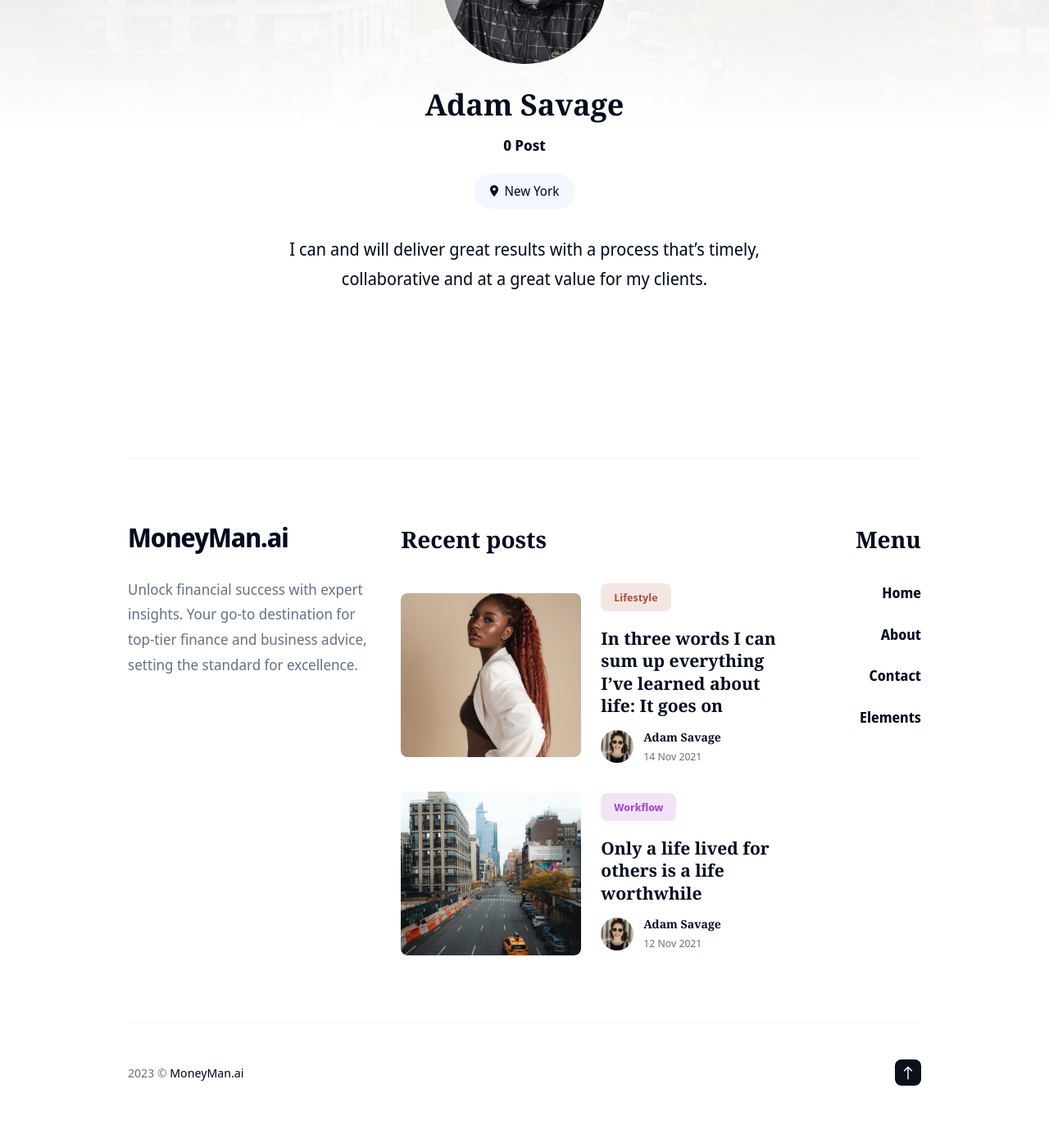
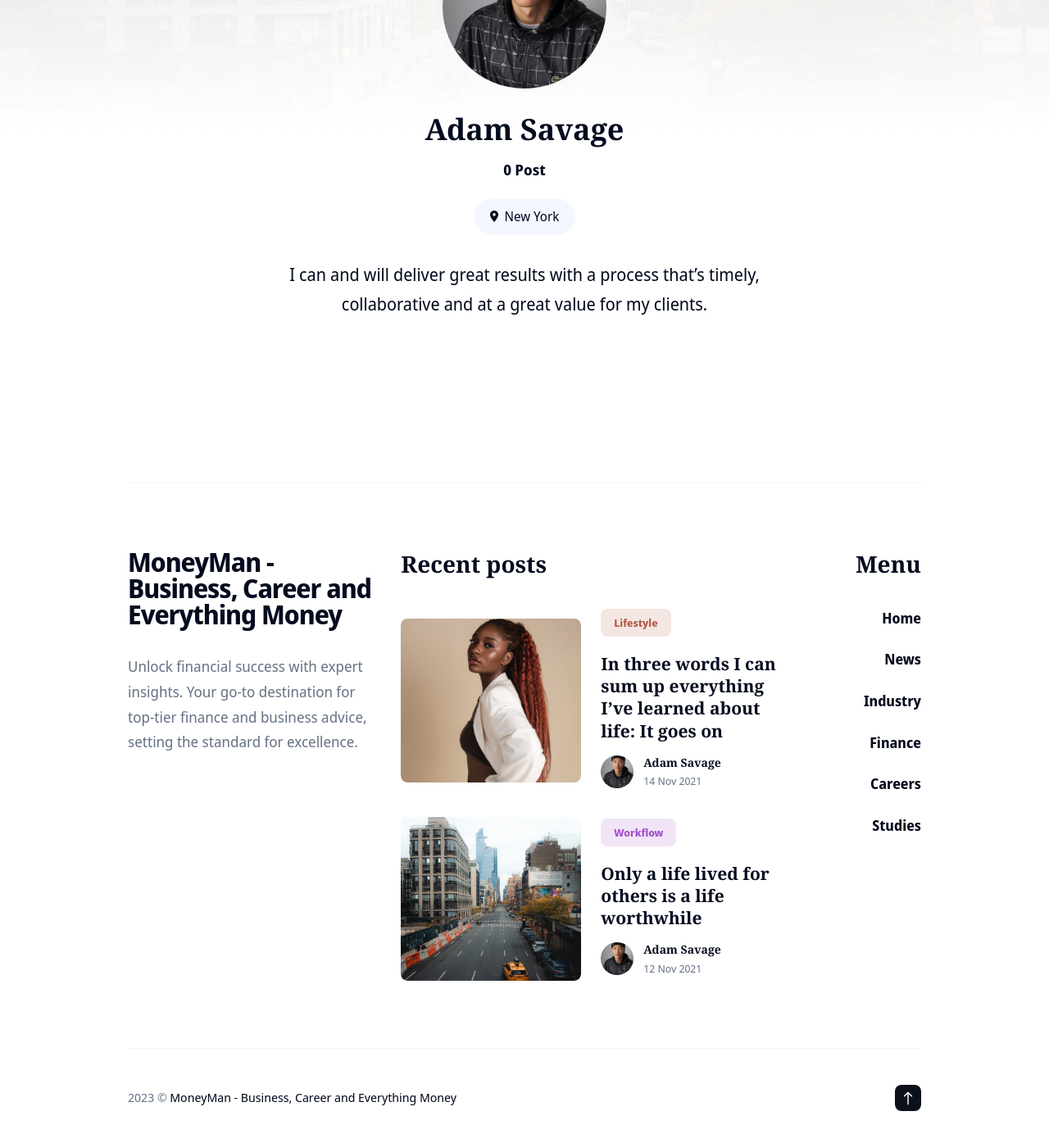
Before and after one commit to ExchangeRouter/moneyman.ai, a Jekyll site: the page built from _authors/adam.md, in a window 1280 px wide and 1400 px high, scrolled down 299 px. Shown: the top 1395 px of the window at 82% size. Built offline with Jekyll 4.4.1, drawn with Linux system fonts in a browser that asks for light colours; nearby versions of some CDN libraries; before the commit the page ends 1668 px from its top, so only the background shows below that; some of the changed text lies outside the part shown.

Commit message:
title update

```diff
--- a/_data/settings.yml
+++ b/_data/settings.yml
@@ -1,6 +1,6 @@
 #-------------------------------
 # Site Settings
-title: MoneyMan.ai
+title: MoneyMan - Business, Career and Everything Money
 logo: # You can add own logo. For example '/images/logo.png'.
 description: Unlock financial success with expert insights. Your go-to destination for top-tier finance and business advice, setting the standard for excellence.
 color_scheme: auto # You can choose three modes auto, light, and dark. By default, the auto mode is set, which means the user can choose the light or dark mode themself.
@@ -10,14 +10,20 @@ color_scheme: auto # You can choose three modes auto, light, and dark. By defaul
 # Navigation Settings
 menu__settings:
   menu__items:
-    - title: 'Latest'
+    - title: 'News'
       url: '/tags/?tag=news'
+    - title: 'Industry'
+      url: '/tags/?tag=industry'
     - title: 'Finance'
       url: '/tags/?tag=finance'
+    - title: 'Careers'
+      url: '/tags/?tag=careers'
     - title: 'Studies'
       url: '/tags/?tag=studies'
     - title: 'Videos'
       url: '/videos/'
+    - title: 'Contact'
+      url: 'mailto:exmgks@gmail.com'
     # - title: 'Pages'
     #  submenu:
     #  - url: '/about/'
@@ -32,7 +38,7 @@ menu__settings:
 # Hero Settings
 hero:
   enable: true
-  hero__title: Finance, Business and Everything Money.
+  hero__title: Business, Career and Everything Money.
   hero__description: Unlock financial success with expert insights. Your go-to destination for top-tier finance and business advice, setting the standard for excellence.
   hero__image: # You can add hero image. For example '/images/06.jpg'
 
@@ -42,7 +48,7 @@ hero:
 author:
   author__name: Adam Savage
   author__bio: I’m a published content creator, brand copywriter, photographer, and social media content creator and manager. I help brands connect with their customers by developing engaging content that entertains, educates, and offers value to their audience.
-  author__avatar: /images/01-1.jpg
+  author__avatar: /images/02-1.jpg
 
 
 #-------------------------------
@@ -76,8 +82,8 @@ author__section:
   author__section__description: I’m a published content creator, brand copywriter, photographer, and social media content creator and manager. I help brands connect with their customers by developing engaging content that entertains, educates, and offers value to their audience.
   aurhor__section__button__text: More About Me
   aurhor__section__button__link: /about
-  author__section__big__image: /images/100.jpg
-  author__section__small__image: /images/101.jpg
+  author__section__big__image: /images/01-1.jpg
+  author__section__small__image: /images/01-1.jpg
 
 
 #-------------------------------
@@ -114,12 +120,16 @@ footer__menu__settings:
   menu__items:
     - title: 'Home'
       url: '/'
-    - title: 'About'
-      url: '/about/'
-    - title: 'Contact'
-      url: '/contact/'
-    - title: 'Elements'
-      url: '/elements/'
+    - title: 'News'
+      url: '/tags/?tag=news'
+    - title: 'Industry'
+      url: '/tags/?tag=industry'
+    - title: 'Finance'
+      url: '/tags/?tag=finance'
+    - title: 'Careers'
+      url: '/tags/?tag=careers'
+    - title: 'Studies'
+      url: '/tags/?tag=studies'
 
 
 #-------------------------------
```
